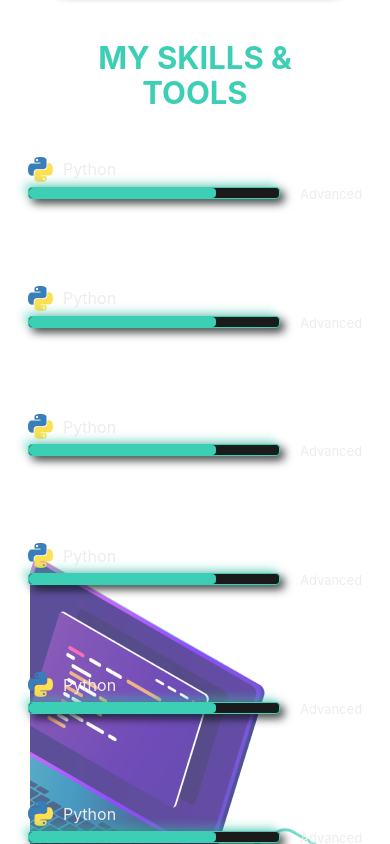
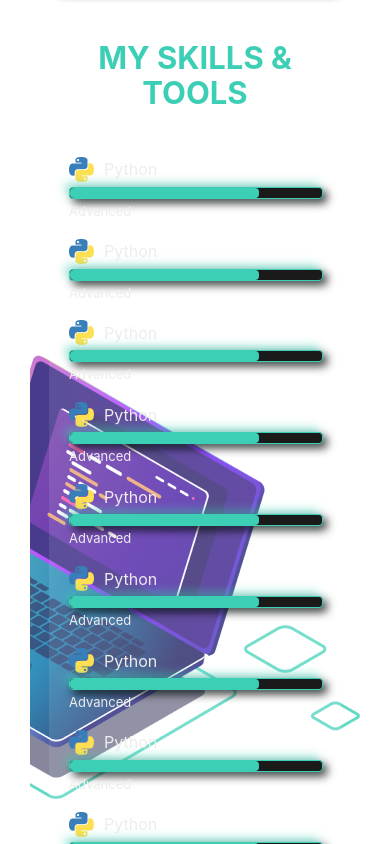
Before and after one commit to EsneiderCode/portfolio2024, a React (Create React App) app: page / in a window 390 px wide. Shown: the part 2080-2924 px from the top of the page. Built offline with nearby package versions, Linux system fonts and the light colour scheme; the HTML template or start-up script is replaced by a standard one; a web font is replaced by a local one.

Commit message:
fixingv3

```diff
--- a/src/assets/styles/contact.css
+++ b/src/assets/styles/contact.css
@@ -150,7 +150,7 @@
 @media screen and (max-width: 1053px) {
   .contact__subtitles,
   .info__name {
-    margin-bottom: 0;
+    margin-bottom: 20px;
   }
 
   .contact__content {
--- a/src/assets/styles/home.css
+++ b/src/assets/styles/home.css
@@ -142,7 +142,7 @@
     height: 14px;
     z-index: 90;
     top: 107px;
-    right: 168px;
+    right: 189px;
   }
 
   .pupil {
--- a/src/assets/styles/skills.css
+++ b/src/assets/styles/skills.css
@@ -26,6 +26,7 @@
   background-position: right;
   background-attachment: fixed;
   justify-content: center;
+  border-radius: 20px;
 }
 
 .skills__list {
@@ -55,13 +56,17 @@
 }
 
 @media screen and (max-width: 640px) {
-  /* .skill__description {
+  .skill__description {
     flex-direction: column;
   }
 
   .skills__list {
     gap: 20px;
-  } */
+  }
+
+  .skill__description {
+    gap: 5px;
+  }
 }
 
 @media screen and (max-width: 860px) {
```
